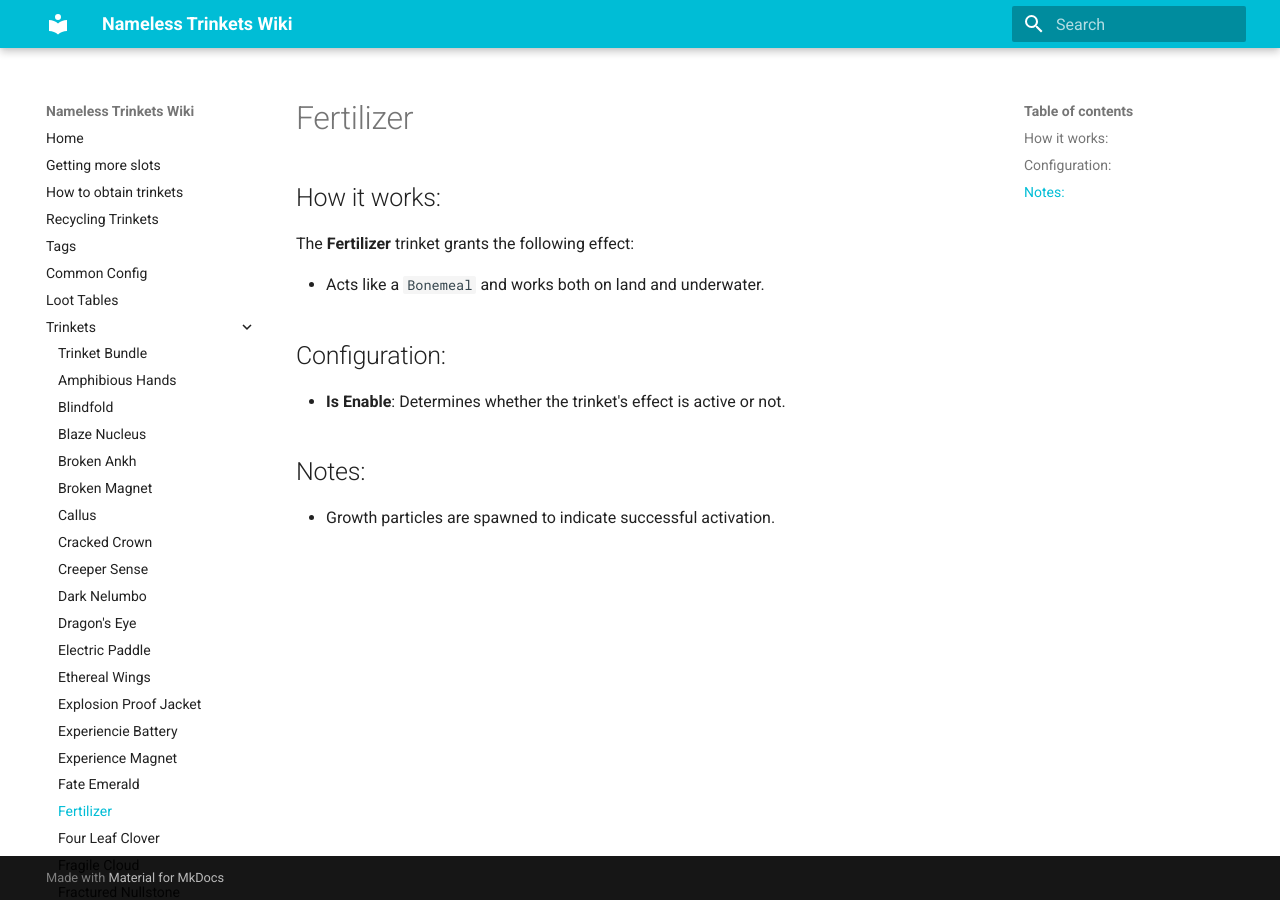
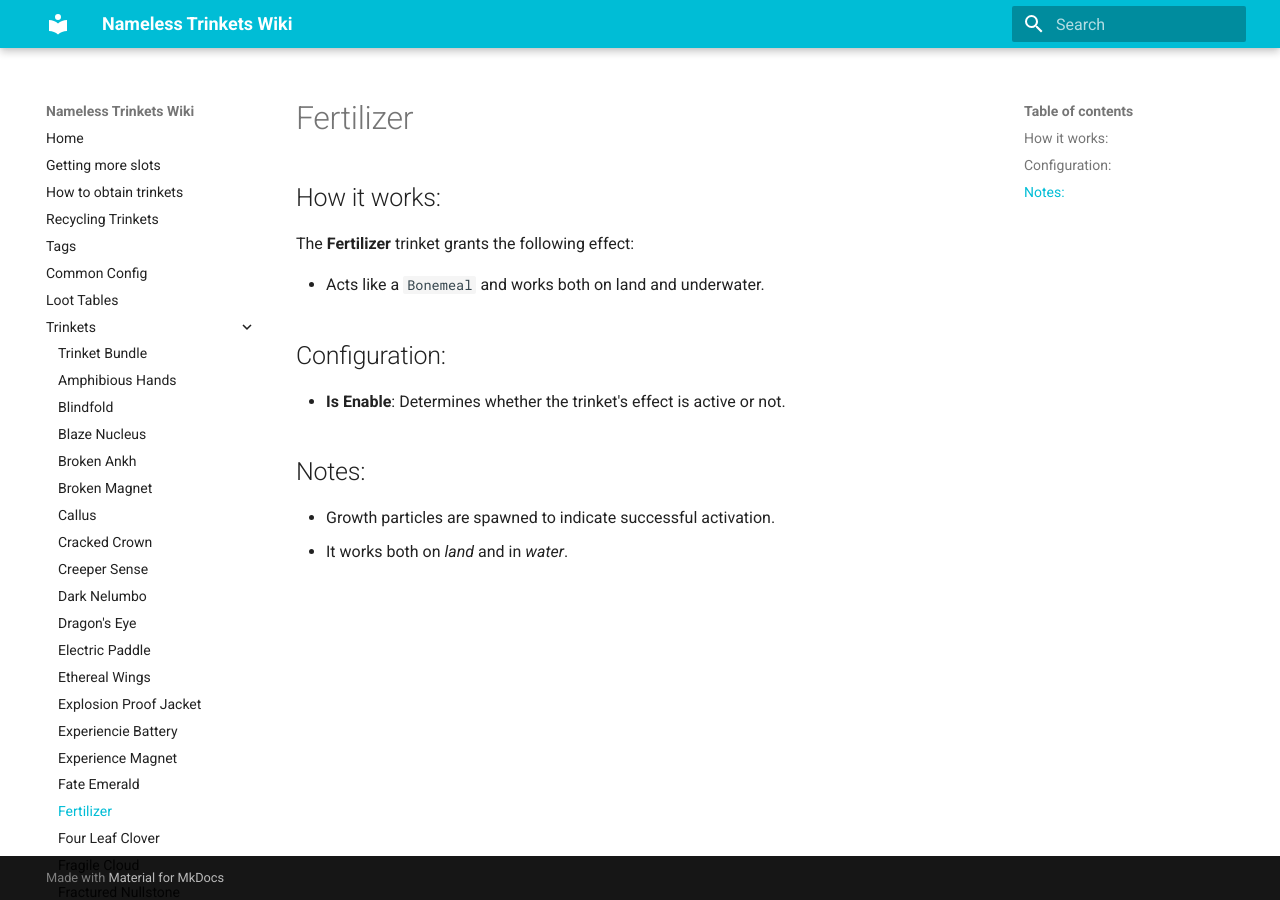
Before and after one commit to Cozary/Nameless-Trinkets, an MkDocs documentation site: the page built from docs/trinkets/fertilizer.md, in a window 1280 px wide. Built offline with MkDocs 1.6.1 and Material for MkDocs 9.7.7, drawn with Linux system fonts in a browser that asks for light colours.

Commit message:
update fertilizer notes

```diff
--- a/docs/trinkets/fertilizer.md
+++ b/docs/trinkets/fertilizer.md
@@ -10,3 +10,4 @@ The **Fertilizer** trinket grants the following effect:
 
 ## Notes:
 - Growth particles are spawned to indicate successful activation.
+- It works both on *land* and in *water*.
```
